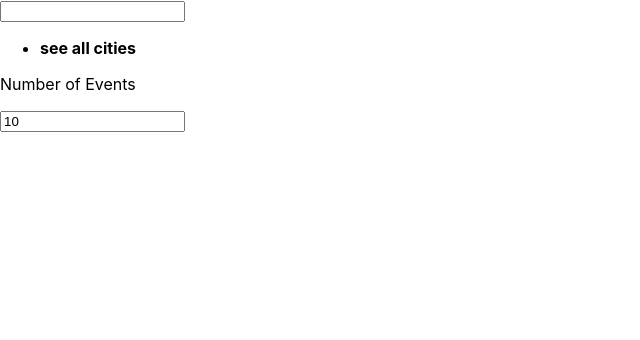
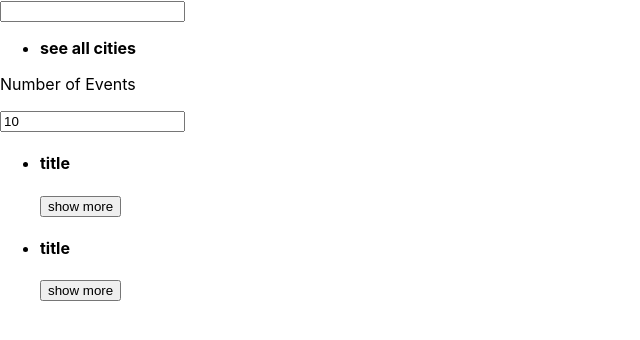
Before and after one commit to iamnachoj/meetApp, a React (Create React App) app: page / in a window 1280 px wide. Shown: the top 340 px of the page, without its empty margins (0-640 px from the left). Built offline with nearby package versions, Linux system fonts and the light colour scheme; the HTML template or start-up script is replaced by a standard one.

Commit message:
add mockdata[0] on test for event.test.js and add functionality for 'showmore' button

```diff
--- a/src/App.js
+++ b/src/App.js
@@ -4,10 +4,11 @@ import React from 'react';
 import EventList from './components/eventlist/event-list';
 import CitySearch from './components/citysearch/citysearch';
 import NumberOfEvents from './components/numberofevents/numberofevents';
+import { mockData } from './mock-data';
 
 class App extends React.Component {
   state = {
-    events: [],
+    events: [...mockData],
     locations: []
   }
 
--- a/src/components/event/event.js
+++ b/src/components/event/event.js
@@ -1,13 +1,16 @@
 import React from 'react';
 
 class Event extends React.Component{
+  state = {
+    showMore: false
+  }
   render(){
+    const { event: {sumary, description } } = this.props
     return (
       <div>
         <h4 className='event-title'>title</h4>
-        <button className='details-button'>show more</button>
-        {/* here the details will show up when the button is clicked: */}
-        {/* <div className='details'></div>  */}
+        <button onClick={e => this.setState({showMore: !this.state.showMore})} className='details-button'>show more</button>
+        {this.state.showMore ? <div className='details'>{description}</div> : <></>}
       </div>
     )
   }
```
Also changed, not shown: 1 other file (tests, documents, lock files or other folders).
